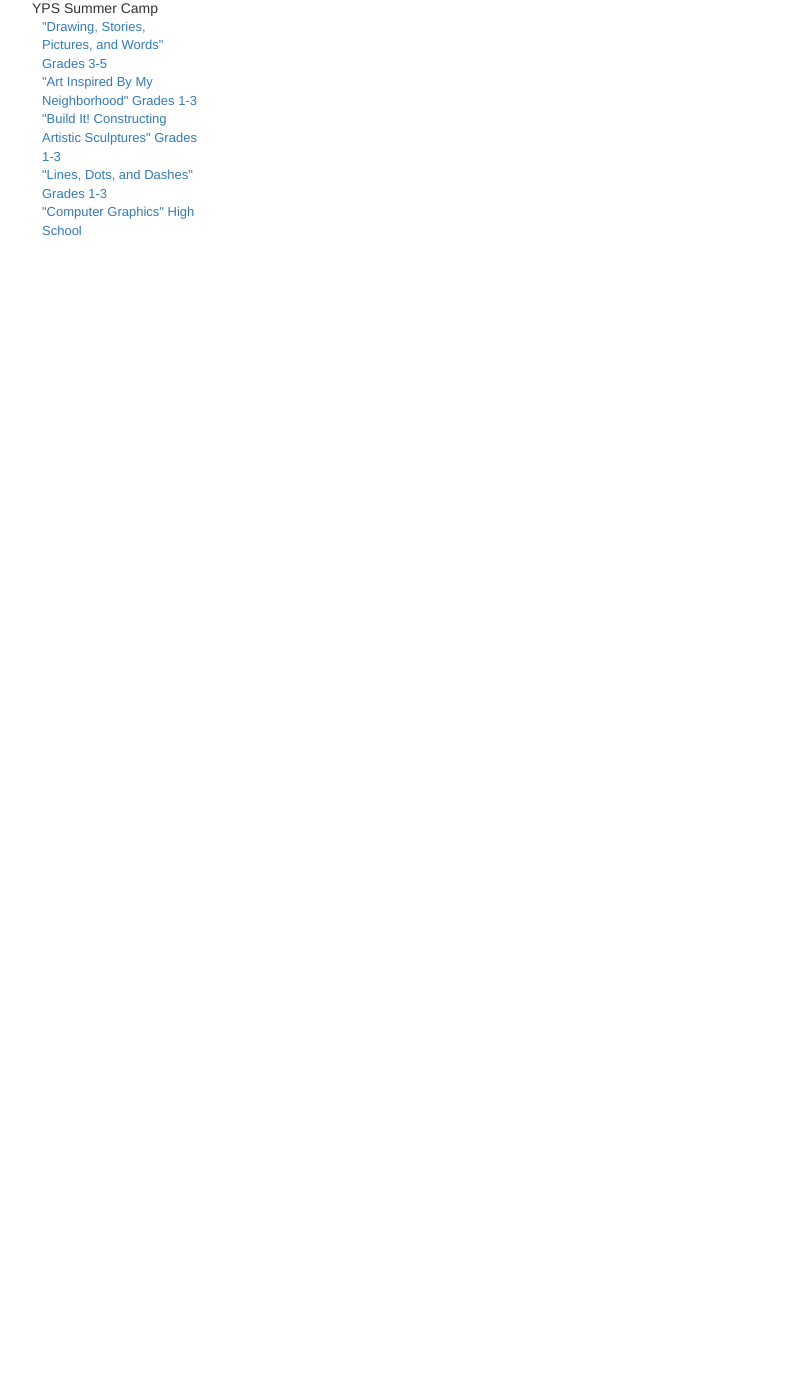
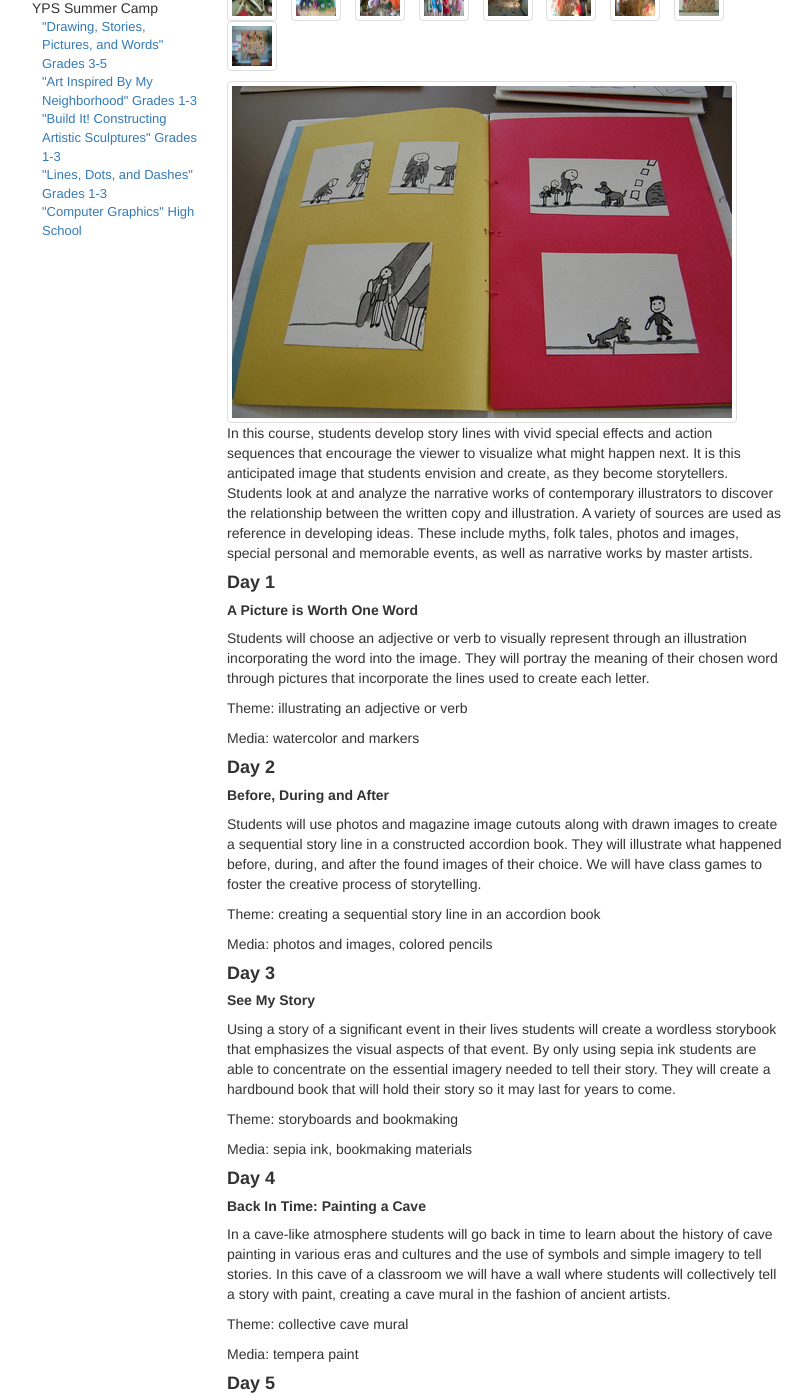
Before and after one commit to kstabin/kstabin.com, a Jekyll site: the page built from teacher/YPS-Drawing-Stories.html, in a window 1280 px wide and 1400 px high, scrolled down 640 px. Shown: the whole window, without its empty margins (233-1045 px from the left). Built offline with Jekyll 4.4.1, drawn with Linux system fonts in a browser that asks for light colours; nearby versions of some CDN libraries; before the commit the page ends 900 px from its top, so only the background shows below that; some of the changed text lies outside the part shown.

Commit message:
YPS Drawing images and content

```diff
--- a/teacher/YPS-Drawing-Stories.html
+++ b/teacher/YPS-Drawing-Stories.html
@@ -6,3 +6,74 @@ layout: teacher
 <h3>"Drawing, Stories, Pictures, and Words"</h3>
 <p>Grades 3-5</p>
 <p>June 19th-30th, 2010</p>
+
+<div id="gallery1">
+	<div id="thumbs">
+		<ul class="list-inline">
+			<li><img class="img-thumbnail" src="/teacher/images/YPS-Drawing-Stories/1.jpg" /></li>
+			<li><img class="img-thumbnail" src="/teacher/images/YPS-Drawing-Stories/2.jpg" /></li>
+			<li><img class="img-thumbnail" src="/teacher/images/YPS-Drawing-Stories/3.jpg" /></li>
+			<li><img class="img-thumbnail" src="/teacher/images/YPS-Drawing-Stories/4.jpg" /></li>
+			<li><img class="img-thumbnail" src="/teacher/images/YPS-Drawing-Stories/5.jpg" /></li>
+			<li><img class="img-thumbnail" src="/teacher/images/YPS-Drawing-Stories/6.jpg" /></li>
+			<li><img class="img-thumbnail" src="/teacher/images/YPS-Drawing-Stories/7.jpg" /></li>
+			<li><img class="img-thumbnail" src="/teacher/images/YPS-Drawing-Stories/8.jpg" /></li>
+			<li><img class="img-thumbnail" src="/teacher/images/YPS-Drawing-Stories/9.jpg" /></li>
+			<li><img class="img-thumbnail" src="/teacher/images/YPS-Drawing-Stories/10.jpg" /></li>
+			<li><img class="img-thumbnail" src="/teacher/images/YPS-Drawing-Stories/11.jpg" /></li>
+			<li><img class="img-thumbnail" src="/teacher/images/YPS-Drawing-Stories/12.jpg" /></li>
+			<li><img class="img-thumbnail" src="/teacher/images/YPS-Drawing-Stories/13.jpg" /></li>
+			<li><img class="img-thumbnail" src="/teacher/images/YPS-Drawing-Stories/14.jpg" /></li>
+			<li><img class="img-thumbnail" src="/teacher/images/YPS-Drawing-Stories/15.jpg" /></li>
+			<li><img class="img-thumbnail" src="/teacher/images/YPS-Drawing-Stories/16.jpg" /></li>
+			<li><img class="img-thumbnail" src="/teacher/images/YPS-Drawing-Stories/17.jpg" /></li>
+		</ul>
+	</div>
+	<div id="large">
+			<img class="img-thumbnail" src="/teacher/images/YPS-Drawing-Stories/1.jpg" />
+	</div>
+</div>
+
+<p>In this course, students develop story lines with vivid special effects and action sequences that encourage the viewer to visualize what might happen next.  It is this anticipated image that students envision and create, as they become storytellers. Students look at and analyze the narrative works of contemporary illustrators to discover the relationship between the written copy and illustration. A variety of sources are used as reference in developing ideas. These include myths, folk tales, photos and  images, special personal and memorable events, as well as narrative works by master artists. </p>
+
+<h4>Day 1</h4>
+<h5>A Picture is Worth One Word</h5>
+	<p>Students will choose an adjective or verb to visually represent through an illustration incorporating the word into the image. They will portray the meaning of their chosen word through pictures that incorporate the lines used to create each letter.</p>
+	<p>Theme: illustrating an adjective or verb</p>
+	<p>Media: watercolor and markers</p>
+
+<h4>Day 2</h4>
+<h5>Before, During and After</h5>
+ 	<p>Students will use photos and magazine image cutouts along with drawn images to create a sequential story line in a constructed accordion book. They will illustrate what happened before, during, and after the found images of their choice. We will have class games to foster the creative process of storytelling.</p>
+ 	<p>Theme: creating a sequential story line in an accordion book</p>
+	<p>Media: photos and images, colored pencils</p>
+
+<h4>Day 3</h4>
+<h5>See My Story</h5>
+	<p>Using a story of a significant event in their lives students will create a wordless storybook that emphasizes the visual aspects of that event. By only using sepia ink students are able to concentrate on the essential imagery needed to tell their story. They will create a hardbound book that will hold their story so it may last for years to come.</p>
+	<p>Theme: storyboards and bookmaking</p>
+	<p>Media: sepia ink, bookmaking materials</p>
+
+<h4>Day 4</h4>
+<h5>Back In Time: Painting a Cave</h5>
+	<p>In a cave-like atmosphere students will go back in time to learn about the history of cave painting in various eras and cultures and the use of symbols and simple imagery to tell stories. In this cave of a classroom we will have a wall where students will collectively tell a story with paint, creating a cave mural in the fashion of ancient artists. </p>
+	<p>Theme: collective cave mural</p>
+	<p>Media: tempera paint </p>
+
+<h4>Day 5</h4>
+<h5>Flip It!</h5>
+	<p>In order to further understand the importance of sequential imagery to a story’s meaning, students will create their own sequence of events in a pre-fabricated flip book. They will have to think about slowing time down to capture movement in still imagery. </p>
+	<p>Theme: flip books</p>
+	<p>Media: colored pencils</p>
+
+<h4>Day 6</h4>
+<h5>My Own Storyteller</h5>
+	<p>Often times storytellers are the most vital part of how a story is told and passed along. Students will learn about types of storytellers from different cultures. They will then construct a storyteller sculpture using found objects, styrofoam balls, and wire, among other options. Students will then draw a visual of the story their sculpture would be telling. Don’t miss the circle of storytellers at the final show!</p>
+	<p>Theme: constructing a storyteller</p>
+	<p>Media: found objects, styrofoam balls, wire, paint</p>
+
+<h4>Day 7</h4>
+<h5>Create Your Own Album Cover</h5>
+	<p>As an ongoing project throughout the two weeks students will take their favorite song and create an album cover based on the lyrics of the song. They will think about how music is represented and translated visually. Once the design is finished each student will have a CD case to display his or her original album cover.</p>
+	<p>Theme: album cover design</p>
+	<p>Media: whatever you want!</p>
```
Also changed, not shown: teacher/images/YPS-Drawing-Stories/1.jpg (added), teacher/images/YPS-Drawing-Stories/10.JPG (added), teacher/images/YPS-Drawing-Stories/11.jpg (added), teacher/images/YPS-Drawing-Stories/12.jpg (added), teacher/images/YPS-Drawing-Stories/13.jpg (added), teacher/images/YPS-Drawing-Stories/14.jpg (added), teacher/images/YPS-Drawing-Stories/15.jpg (added), teacher/images/YPS-Drawing-Stories/16.jpg (added), teacher/images/YPS-Drawing-Stories/17.JPG (added), teacher/images/YPS-Drawing-Stories/2.jpg (added), teacher/images/YPS-Drawing-Stories/3.JPG (added), teacher/images/YPS-Drawing-Stories/4.JPG (added), teacher/images/YPS-Drawing-Stories/5.JPG (added), teacher/images/YPS-Drawing-Stories/6.JPG (added), 3 more files.
